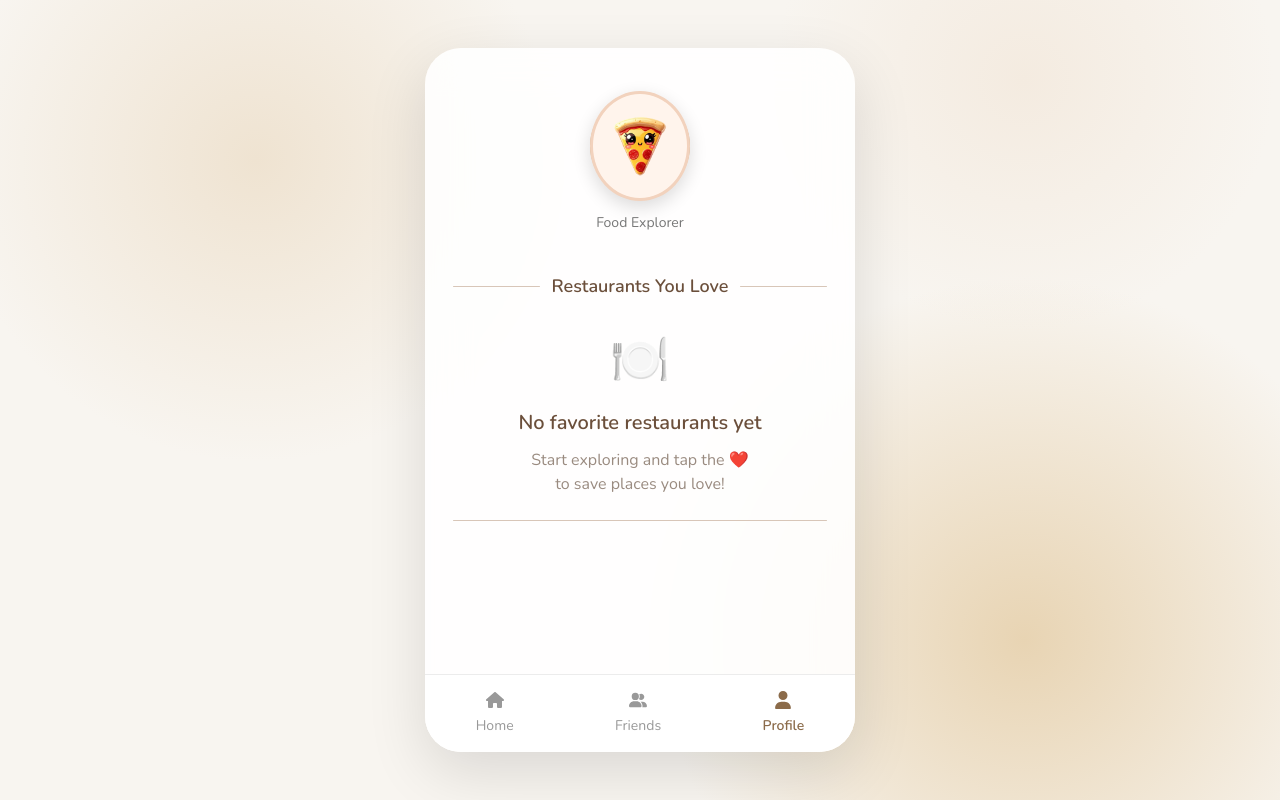
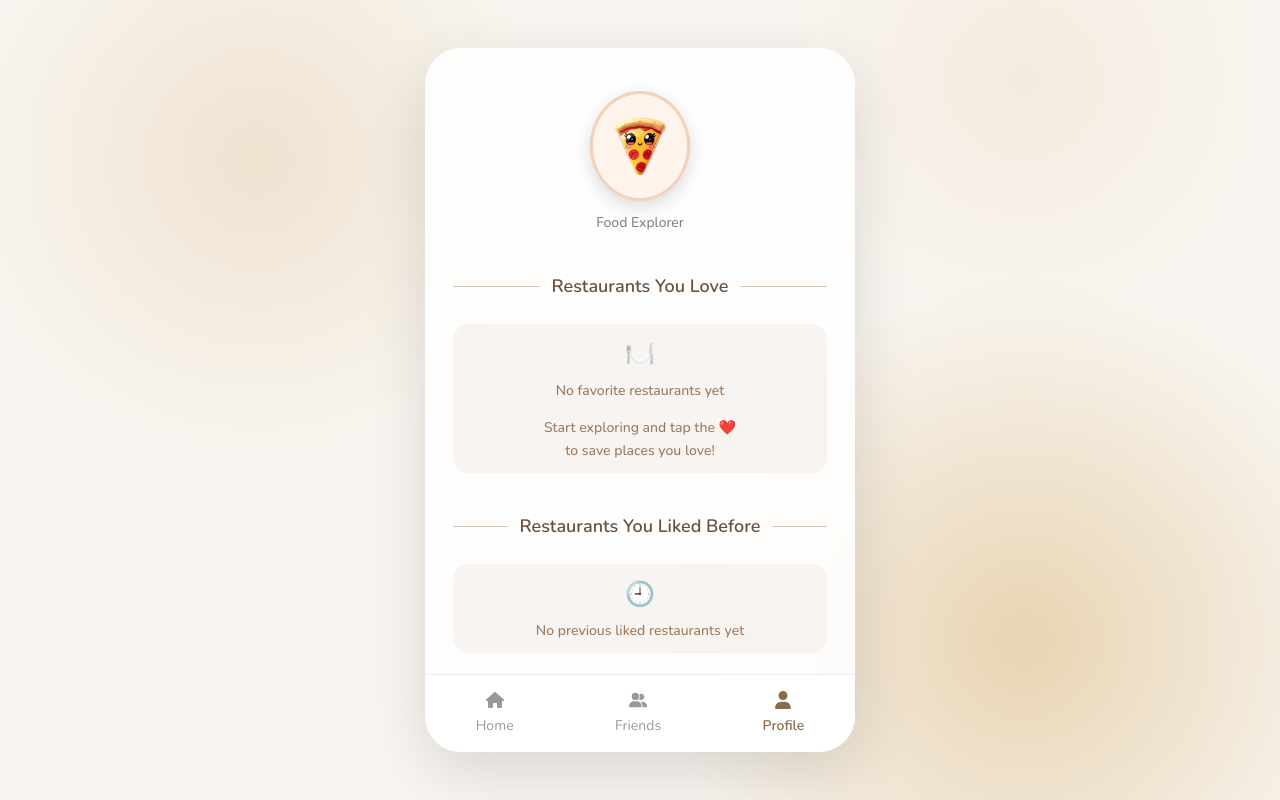
Before and after one commit to EsterTkach/VibeDine_Restaurants_RecSys, a React (Vite) app in the folder frontend/: page /profile in a window 1280 px wide. Built offline with nearby package versions, Linux system fonts and the light colour scheme.

Commit message:
feat: add offline liked restaurants to profile page

```diff
--- a/frontend/src/api/services.ts
+++ b/frontend/src/api/services.ts
@@ -50,16 +50,25 @@ export const restaurantService = {
 };
 
 export const userService = {
-
-  getLikedRestaurants: (userId: string | number) =>
+  getOnlineLikedRestaurants: (userId: string | number) =>
     handleRequest<{
       user_id: string;
-      liked_restaurants: {
+      online_liked_restaurants: {
         gmap_id: string;
         name: string;
         image_url: string;
       }[];
-    }>(`/users/${userId}/restaurants/liked`),
+    }>(`/users/${userId}/restaurants/likes/online`),
+
+  getOfflineLikedRestaurants: (userId: string | number) =>
+    handleRequest<{
+      user_id: string;
+      offline_liked_restaurants: {
+        gmap_id: string;
+        name: string;
+        image_url: string;
+      }[];
+    }>(`/users/${userId}/restaurants/likes/offline`),
 
   unlikeRestaurant: (userId: string, restaurantId: string) =>
     handleRequest(`/users/restaurants/${restaurantId}/like`, {
--- a/frontend/src/contexts/LikedContext.tsx
+++ b/frontend/src/contexts/LikedContext.tsx
@@ -11,9 +11,12 @@ export type Restaurant = {
 
 type LikedContextType = {
   likedRestaurants: Restaurant[];
+  offlineLikedRestaurants: Restaurant[];
   loading: boolean;
 
   fetchLikedRestaurants: () => Promise<void>;
+  fetchOfflineLikedRestaurants: (force?: boolean) => Promise<void>;
+
   likeRestaurant: (restaurantId: string) => Promise<void>;
   unlikeRestaurant: (restaurantId: string) => Promise<void>;
 
@@ -35,13 +38,33 @@ export function LikedProvider({ children }: { children: React.ReactNode }) {
   const [hasLoadedLikedRestaurants, setHasLoadedLikedRestaurants] =
     useState(false);
 
+  // Restaurants the user liked in the past (offline history).
+  const [offlineLikedRestaurants, setOfflineLikedRestaurants] = useState<
+    Restaurant[]
+  >([]);
+
+  // Ensures offline favorites are fetched only once per logged-in user.
+  const [
+    hasLoadedOfflineLikedRestaurants,
+    setHasLoadedOfflineLikedRestaurants,
+  ] = useState(false);
+
   useEffect(() => {
     if (!userData.user_id) return;
 
-    fetchLikedRestaurants();
+    setLikedRestaurants([]);
+    setOfflineLikedRestaurants([]);
+
+    setHasLoadedLikedRestaurants(false);
+    setHasLoadedOfflineLikedRestaurants(false);
+
+    fetchLikedRestaurants(true);
+    fetchOfflineLikedRestaurants(true);
   }, [userData.user_id]);
 
   async function fetchLikedRestaurants(force = false) {
+    // When force is true, bypass the cache and always fetch fresh data.
+
     if (!userData.user_id) {
       console.warn("No user ID found. Cannot fetch liked restaurants.");
       return;
@@ -51,9 +74,9 @@ export function LikedProvider({ children }: { children: React.ReactNode }) {
     try {
       setLoading(true);
 
-      const data = await userService.getLikedRestaurants(userData.user_id);
+      const data = await userService.getOnlineLikedRestaurants(userData.user_id);
 
-      setLikedRestaurants(data.liked_restaurants);
+      setLikedRestaurants(data.online_liked_restaurants);
       setHasLoadedLikedRestaurants(true);
     } finally {
       setLoading(false);
@@ -74,12 +97,36 @@ export function LikedProvider({ children }: { children: React.ReactNode }) {
     await fetchLikedRestaurants(true);
   }
 
+  async function fetchOfflineLikedRestaurants(force = false) {
+    // When force is true, bypass the cache and always fetch fresh data.
+
+    if (!userData.user_id) {
+      console.warn("No user ID found. Cannot fetch offline liked restaurants.");
+      return;
+    }
+
+    if (!force && hasLoadedOfflineLikedRestaurants) return;
+
+    try {
+      const data = await userService.getOfflineLikedRestaurants(
+        userData.user_id,
+      );
+
+      setOfflineLikedRestaurants(data.offline_liked_restaurants);
+      setHasLoadedOfflineLikedRestaurants(true);
+    } catch (error) {
+      console.error("Failed to fetch offline liked restaurants", error);
+    }
+  }
+
   return (
     <LikedContext.Provider
       value={{
         likedRestaurants,
+        offlineLikedRestaurants,
         loading,
         fetchLikedRestaurants,
+        fetchOfflineLikedRestaurants,
         likeRestaurant,
         unlikeRestaurant,
         setLikedRestaurants,
--- a/frontend/src/pages/ProfilePage.css
+++ b/frontend/src/pages/ProfilePage.css
@@ -65,6 +65,44 @@
   margin-top: 40px;
 }
 
+.empty-message {
+  margin-top: 8px;
+  display: flex;
+  flex-direction: column;
+  align-items: center;
+  gap: 2px;
+}
+
+.empty-message p {
+  margin: 0;
+}
+
+.compact-empty-state {
+  display: flex;
+  flex-direction: column;
+  align-items: center;
+  justify-content: center;
+
+  gap: 8px;
+
+  margin: 14px 0 22px;
+  padding: 12px 16px;
+
+  border-radius: 16px;
+  background: rgba(160, 120, 80, 0.07);
+
+  color: #9a7a5f;
+  font-size: 14px;
+  font-weight: 500;
+}
+
+.compact-empty-state span {
+  font-size: 24px;
+}
+
+.compact-empty-state p {
+  margin: 0;
+}
 
 .section-header {
   display: flex;
@@ -226,14 +264,16 @@
 }
 
 .restaurant-favorite-card.removing {
-    opacity: 0;
-    transform: scale(.92);
+  opacity: 0;
+  transform: scale(0.92);
 }
 
 
 
 
 .favorite-btn {
+  z-index: 3;
+
   position: absolute;
   top: 10px;
   right: 10px;
@@ -262,6 +302,9 @@
   display: flex;
   justify-content: center;
   margin-bottom: 12px;
+  cursor: pointer;
+  position: relative;
+  z-index: 2;
 }
 
 .card-image img {
--- a/frontend/src/pages/ProfilePage.tsx
+++ b/frontend/src/pages/ProfilePage.tsx
@@ -1,6 +1,7 @@
 import "./ProfilePage.css";
 import { useState } from "react";
 import { Heart } from "lucide-react";
+import { useNavigate } from "react-router-dom";
 
 import AppShell from "../layouts/AppShell";
 import BottomNav from "../components/BottomNav";
@@ -10,15 +11,17 @@ import { useLiked } from "../contexts/LikedContext";
 import SectionDivider from "../components/SectionDivider";
 import FoodAvatar from "../components/FoodAvatar";
 
-const DEFAULT_RESTAURANT_IMAGE  =
+const DEFAULT_RESTAURANT_IMAGE =
   "https://images.unsplash.com/photo-1517248135467-4c7edcad34c4?w=500";
 
 
 
 export default function ProfilePage() {
+  const navigate = useNavigate();
+
   const { userData } = useAuth();
   const { setHasLoadedHome } = useHome();
-  const { likedRestaurants, loading, unlikeRestaurant } = useLiked();
+  const { likedRestaurants, offlineLikedRestaurants, loading, unlikeRestaurant } = useLiked();
 
   const [removingRestaurantIds, setRemovingRestaurantIds] = useState<string[]>(
     [],
@@ -61,16 +64,15 @@ export default function ProfilePage() {
           <SectionDivider text="Restaurants You Love" />
           {/* <Heart size={18} fill="#ef4444" color="#ef4444" /> */}
           {loading ? null : likedRestaurants.length === 0 ? (
-            <div className="empty-state">
-              <div className="empty-icon">🍽️</div>
+            <div className="compact-empty-state">
+              <span>🍽️</span>
 
               <h3>No favorite restaurants yet</h3>
 
-              <p>
-                Start exploring and tap the ❤️
-                <br />
-                to save places you love!
-              </p>
+              <div className="empty-message">
+                <p>Start exploring and tap the ❤️</p>
+                <p>to save places you love!</p>
+              </div>
             </div>
           ) : (
             <div className="restaurant-cards-grid">
@@ -87,7 +89,10 @@ export default function ProfilePage() {
                   >
                     <button
                       className="favorite-btn"
-                      onClick={() => handleUnlike(restaurant.gmap_id)}
+                      onClick={(e) => {
+                        e.stopPropagation();
+                        handleUnlike(restaurant.gmap_id);
+                      }}
                     >
                       <Heart
                         size={22}
@@ -95,13 +100,54 @@ export default function ProfilePage() {
                         fill={removing ? "none" : "#ef4444"}
                       />{" "}
                     </button>
-                    <div className="card-image">
+                    <div
+                      className="card-image"
+                      onClick={(e) => {
+                        e.stopPropagation();
+                        navigate(`/restaurant/${restaurant.gmap_id}`);
+                      }}
+                    >
                       <img src={restaurant.image_url || DEFAULT_RESTAURANT_IMAGE } alt=""/>
                     </div>
                     <div className="card-name">{restaurant.name}</div>
                   </div>
                 );
               })}
+            </div>
+          )}
+        </div>
+
+        {/* Restaurants You Liked Before Section */}
+        <div className="profile-section">
+          <SectionDivider text="Restaurants You Liked Before" />
+
+          {offlineLikedRestaurants.length === 0 ? (
+            <div className="compact-empty-state">
+              <span>🕘</span>
+              <p>No previous liked restaurants yet</p>
+            </div>
+          ) : (
+            <div className="restaurant-cards-grid">
+              {offlineLikedRestaurants.map((restaurant) => (
+                <div
+                  key={restaurant.gmap_id}
+                  className="restaurant-favorite-card"
+                >
+                  <div
+                    className="card-image"
+                    onClick={(e) => {
+                      e.stopPropagation();
+                      navigate(`/restaurant/${restaurant.gmap_id}`);
+                    }}
+                  >
+                    <img
+                      src={restaurant.image_url || DEFAULT_RESTAURANT_IMAGE}
+                      alt=""
+                    />
+                  </div>
+                  <div className="card-name">{restaurant.name}</div>
+                </div>
+              ))}
             </div>
           )}
         </div>
```
Also changed, not shown: 2 other files (tests, documents, lock files or other folders).
